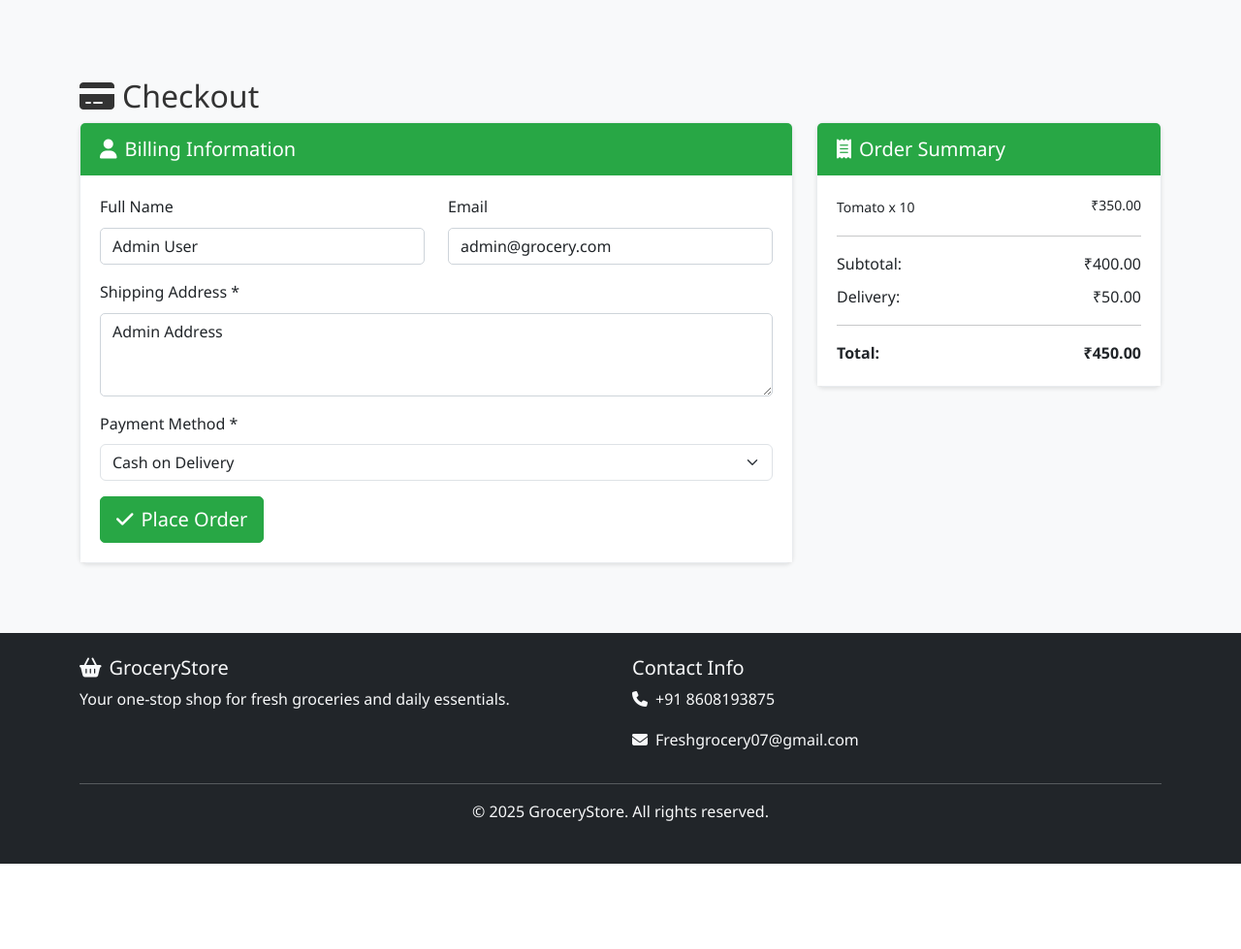
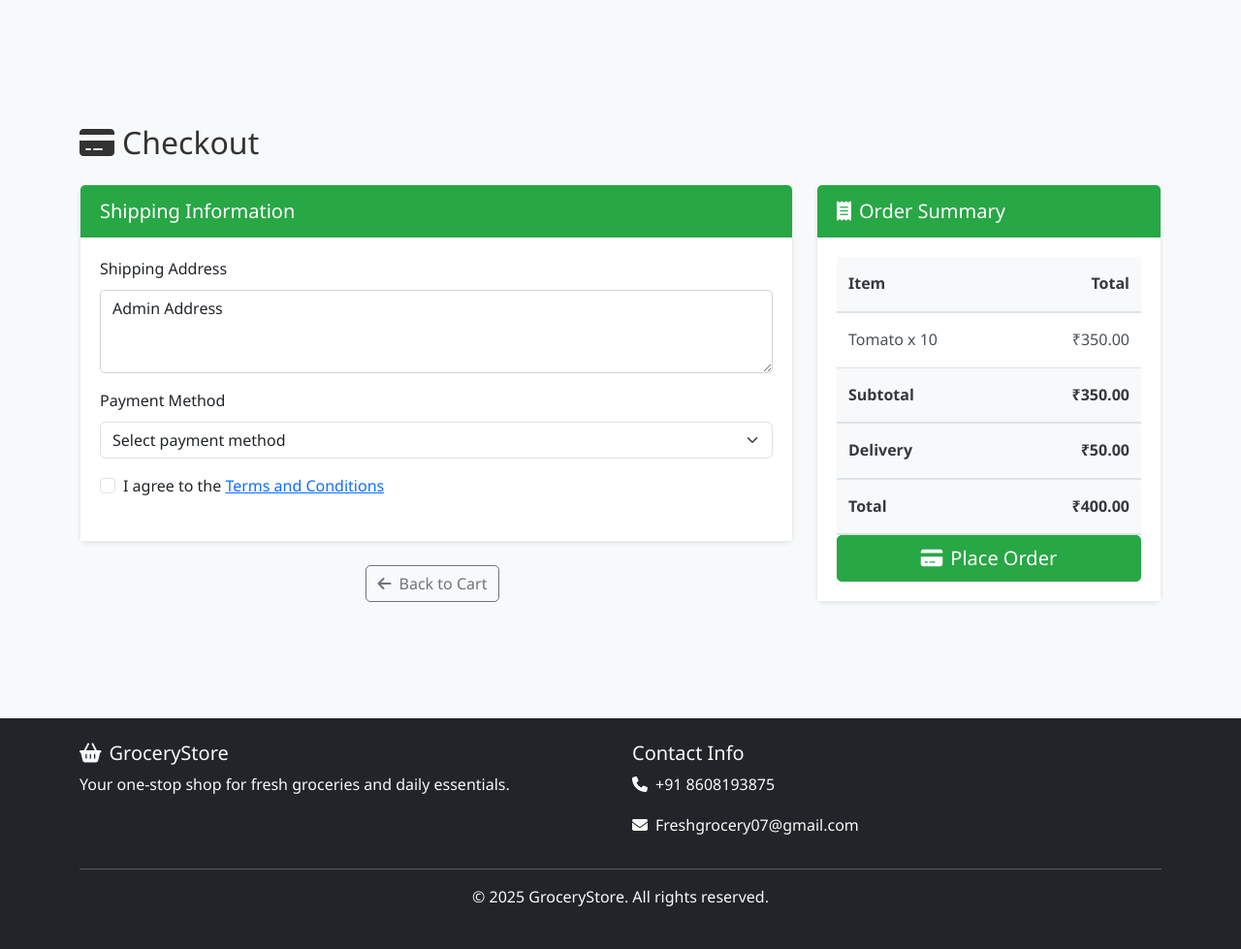
Before and after one commit to YugaBharathi29/grocery-store-app, a Flask app: page /checkout in a window 1280 px wide. Shown: the part 64-1043 px from the top of the page at 97% size. Before the commit the page ends 955 px from the top, so only its background shows below. Run offline with Flask 3, Linux system fonts and the light colour scheme; a user stored in the database is signed in; tables that the repository leaves empty hold one stand-in row (values such as "Sample post"); one stand-in notice (Sample message) is shown.

Commit message:
Update checkout.html

```diff
--- a/templates/checkout.html
+++ b/templates/checkout.html
@@ -1,86 +1,129 @@
+<!-- templates/checkout.html -->
 {% extends "base.html" %}
 
-{% block title %}Checkout - Grocery Store{% endblock %}
+{% block title %}Checkout - {{ super() }}{% endblock %}
 
 {% block content %}
-<div class="container">
-    <h2><i class="fas fa-credit-card me-2"></i>Checkout</h2>
+<div class="container py-5">
+    <h2 class="mb-4">
+        <i class="fas fa-credit-card me-2"></i>Checkout
+    </h2>
+
+    {% with messages = get_flashed_messages() %}
+        {% if messages %}
+            {% for message in messages %}
+                <div class="alert alert-info alert-dismissible fade show" role="alert">
+                    {{ message }}
+                    <button type="button" class="btn-close" data-bs-dismiss="alert"></button>
+                </div>
+            {% endfor %}
+        {% endif %}
+    {% endwith %}
 
     <div class="row">
         <div class="col-lg-8">
-            <div class="card mb-4">
+            <div class="card shadow-sm mb-4">
                 <div class="card-header">
-                    <h5><i class="fas fa-user me-2"></i>Billing Information</h5>
+                    <h5>Shipping Information</h5>
                 </div>
                 <div class="card-body">
-                    <form method="POST">
-                        <div class="row">
-                            <div class="col-md-6 mb-3">
-                                <label class="form-label">Full Name</label>
-                                <input type="text" class="form-control" value="{{ user.full_name }}" readonly>
-                            </div>
-                            <div class="col-md-6 mb-3">
-                                <label class="form-label">Email</label>
-                                <input type="email" class="form-control" value="{{ user.email }}" readonly>
-                            </div>
+                    <form id="checkout-form" action="{{ url_for('checkout') }}" method="POST">
+                        <div class="mb-3">
+                            <label for="shipping_address" class="form-label">Shipping Address</label>
+                            <textarea class="form-control" id="shipping_address" name="shipping_address" rows="3" required>{{ user.address if user else '' }}</textarea>
                         </div>
 
                         <div class="mb-3">
-                            <label for="shipping_address" class="form-label">Shipping Address *</label>
-                            <textarea class="form-control" id="shipping_address" name="shipping_address"
-                                      rows="3" required>{{ user.address }}</textarea>
-                        </div>
-
-                        <div class="mb-3">
-                            <label for="payment_method" class="form-label">Payment Method *</label>
+                            <label for="payment_method" class="form-label">Payment Method</label>
                             <select class="form-select" id="payment_method" name="payment_method" required>
-                                <option value="Cash on Delivery">Cash on Delivery</option>
-                                <option value="Credit Card">Credit Card</option>
-                                <option value="Debit Card">Debit Card</option>
-                                <option value="UPI">UPI</option>
+                                <option value="">Select payment method</option>
+                                <option value="COD">Cash on Delivery</option>
+                                <option value="UPI">UPI Payment</option>
+                                <option value="Card">Credit/Debit Card</option>
                             </select>
                         </div>
 
-                        <button type="submit" class="btn btn-success btn-lg">
-                            <i class="fas fa-check me-2"></i>Place Order
-                        </button>
-                    </form>
+                        <div class="form-check mb-4">
+                            <input class="form-check-input" type="checkbox" id="terms" required>
+                            <label class="form-check-label" for="terms">
+                                I agree to the <a href="{{ url_for('terms') }}">Terms and Conditions</a>
+                            </label>
+                        </div>
                 </div>
+            </div>
+
+            <div class="text-center mb-4">
+                <a href="{{ url_for('cart') }}" class="btn btn-outline-secondary me-2">
+                    <i class="fas fa-arrow-left me-2"></i>Back to Cart
+                </a>
             </div>
         </div>
 
         <div class="col-lg-4">
-            <div class="card">
-                <div class="card-header bg-success text-white">
-                    <h5><i class="fas fa-receipt me-2"></i>Order Summary</h5>
+            <div class="card shadow-sm">
+                <div class="card-header bg-primary text-white">
+                    <h5 class="mb-0">
+                        <i class="fas fa-receipt me-2"></i>Order Summary
+                    </h5>
                 </div>
                 <div class="card-body">
-                    {% for item in cart_items %}
-                    <div class="d-flex justify-content-between mb-2">
-                        <div>
-                            <small>{{ item.product.name }} x {{ item.quantity }}</small>
-                        </div>
-                        <small>₹{{ "%.2f"|format(item.product.price * item.quantity) }}</small>
+                    <div class="table-responsive">
+                        <table class="table table-sm">
+                            <thead>
+                                <tr>
+                                    <th>Item</th>
+                                    <th class="text-end">Total</th>
+                                </tr>
+                            </thead>
+                            <tbody>
+                                {% for item in cart_items %}
+                                    <tr>
+                                        <td>
+                                            {{ item.product.name }} x {{ item.quantity }}
+                                        </td>
+                                        <td class="text-end">
+                                            ₹{{ '%.2f' % (item.product.price * item.quantity) }}
+                                        </td>
+                                    </tr>
+                                {% endfor %}
+                            </tbody>
+                            <tfoot>
+                                <tr>
+                                    <th>Subtotal</th>
+                                    <th class="text-end">₹{{ '%.2f' % subtotal }}</th>
+                                </tr>
+                                <tr>
+                                    <th>Delivery</th>
+                                    <th class="text-end">₹50.00</th>
+                                </tr>
+                                <tr class="table-primary">
+                                    <th>Total</th>
+                                    <th class="text-end">₹{{ '%.2f' % total }}</th>
+                                </tr>
+                            </tfoot>
+                        </table>
                     </div>
-                    {% endfor %}
 
-                    <hr>
-                    <div class="d-flex justify-content-between mb-2">
-                        <span>Subtotal:</span>
-                        <span>₹{{ "%.2f"|format(total) }}</span>
-                    </div>
-                    <div class="d-flex justify-content-between mb-2">
-                        <span>Delivery:</span>
-                        <span>{% if total >= 500 %}Free{% else %}₹50.00{% endif %}</span>
-                    </div>
-                    <hr>
-                    <div class="d-flex justify-content-between">
-                        <strong>Total:</strong>
-                        <strong>₹{{ "%.2f"|format(total + (0 if total >= 500 else 50)) }}</strong>
-                    </div>
+                    <!-- Fixed Place Order Button -->
+                    <button type="submit" class="btn btn-success btn-lg w-100">
+                        <i class="fas fa-credit-card me-2"></i>Place Order
+                    </button>
                 </div>
             </div>
         </div>
     </div>
+    </form> <!-- Close form tag -->
 </div>
+
+<script>
+document.addEventListener('DOMContentLoaded', function() {
+    const form = document.getElementById('checkout-form');
+    if (form) {
+        form.addEventListener('submit', function(e) {
+            console.log('Form submitted');
+            // No preventDefault - let it submit normally
+        });
+    }
+});
+</script>
 {% endblock %}
```
